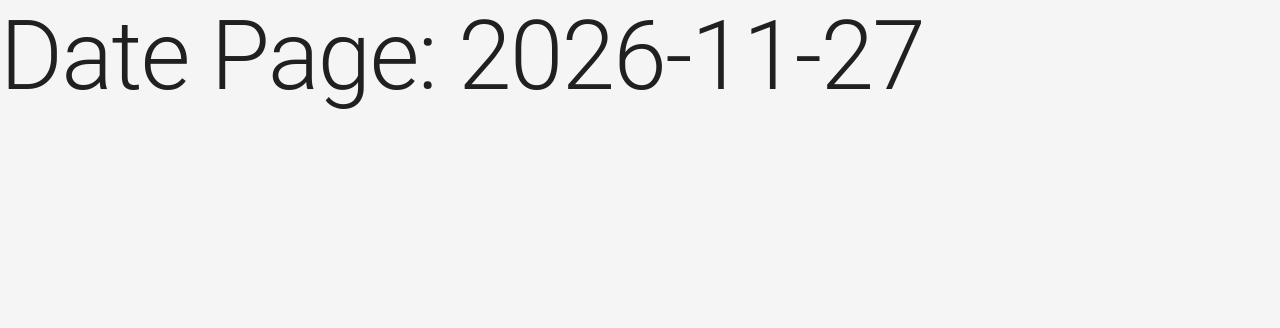
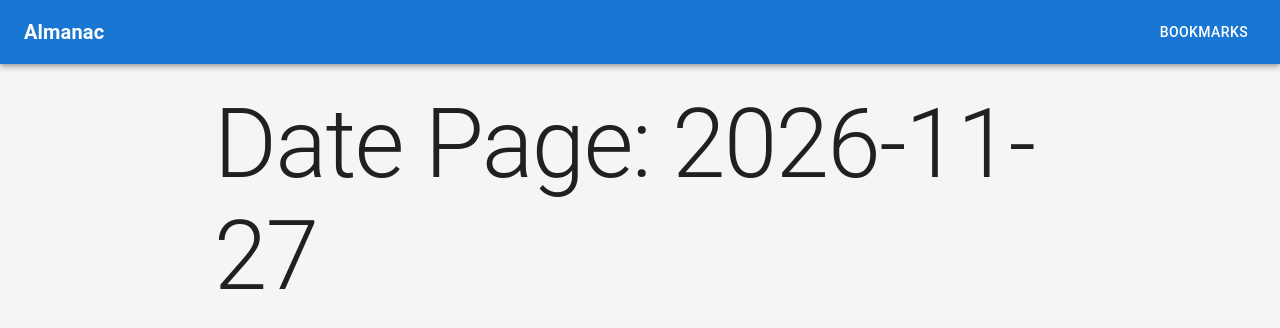
Before and after one commit to sijarice/mn-almanac, a React (Vite) app: page /date/2026-11-27 in a window 1280 px wide. Shown: the top 328 px of the page. Built offline with nearby package versions, Linux system fonts and the light colour scheme.

Commit message:
[MN-09]-feat: add app layout with top bar and bookmarks placeholder route

```diff
--- /dev/null
+++ b/src/components/Layout.tsx
@@ -0,0 +1,33 @@
+import { Link as RouterLink, Outlet } from 'react-router';
+import { AppBar, Box, Button, Container, Toolbar, Typography } from '@mui/material';
+
+/**
+ * Shared shell for every page: a top bar, and the current child route rendered in `<Outlet />`.
+ * MUI components render a plain `<a>` (full page reload), so `component={RouterLink}` swaps in
+ * React Router's link, which navigates on the client.
+ */
+const Layout = () => (
+  <Box sx={{ minHeight: '100vh' }}>
+    <AppBar position="sticky">
+      <Toolbar>
+        <Typography
+          variant="h6"
+          component={RouterLink}
+          to="/"
+          sx={{ flexGrow: 1, color: 'inherit', textDecoration: 'none', fontWeight: 700 }}
+        >
+          Almanac
+        </Typography>
+        <Button color="inherit" component={RouterLink} to="/bookmarks">
+          Bookmarks
+        </Button>
+      </Toolbar>
+    </AppBar>
+
+    <Container component="main" maxWidth="md" sx={{ py: 3 }}>
+      <Outlet />
+    </Container>
+  </Box>
+);
+
+export default Layout;
--- /dev/null
+++ b/src/features/bookmarks/BookmarksPage.tsx
@@ -0,0 +1,13 @@
+import { Typography } from '@mui/material';
+
+/** Placeholder until the bookmarks feature (styled with CSS Modules) is built. */
+const BookmarksPage = () => (
+  <>
+    <Typography variant="h4" component="h1" gutterBottom>
+      Bookmarks
+    </Typography>
+    <Typography color="text.secondary">No bookmarks yet.</Typography>
+  </>
+);
+
+export default BookmarksPage;
```
Also changed, not shown: src/router.tsx (+13 -0 lines).
